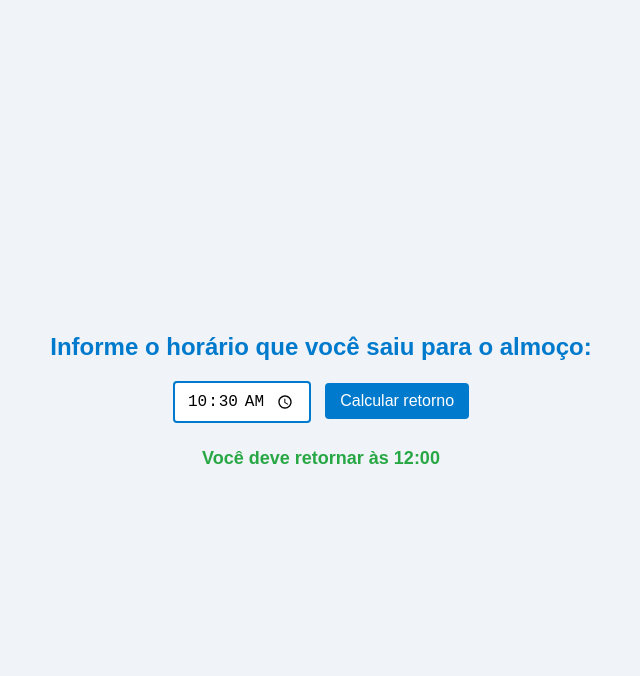
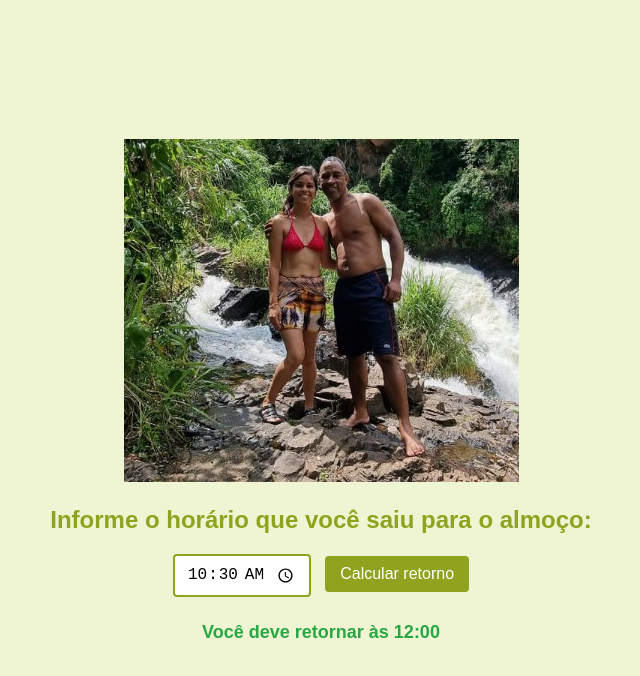
Before and after one commit to Lucas-mtc/calculadora_almoco, a plain HTML site: page index.html in a window 1280 px wide. Both pictures are taken after typing "10:30" into the empty fields and a click on the button "Calcular retorno". Shown: the whole page, without its empty margins (319-959 px from the left). Drawn offline with Linux system fonts and the light colour scheme.

Commit message:
Add files via upload

```diff
--- a/index.html
+++ b/index.html
@@ -2,62 +2,13 @@
 <html lang="pt-BR">
   <head>
     <meta charset="UTF-8" />
+    <link rel="stylesheet" href="style.css" />
+    <script src="script.js"></script>
     <title>Calculadora de Retorno do Almoço</title>
-    <style>
-      body {
-        font-family: Arial, sans-serif;
-        background: #f0f4f8;
-        display: flex;
-        flex-direction: column;
-        align-items: center;
-        justify-content: center;
-        height: 100vh;
-        margin: 0;
-        color: #333;
-      }
-
-      h2 {
-        margin-bottom: 20px;
-        color: #007acc;
-      }
-
-      input[type="time"] {
-        padding: 8px 12px;
-        font-size: 16px;
-        border: 2px solid #007acc;
-        border-radius: 4px;
-        outline: none;
-        transition: border-color 0.3s;
-      }
-
-      input[type="time"]:focus {
-        border-color: #005f99;
-      }
-
-      button {
-        margin-left: 10px;
-        padding: 9px 15px;
-        font-size: 16px;
-        background-color: #007acc;
-        border: none;
-        color: white;
-        border-radius: 4px;
-        cursor: pointer;
-        transition: background-color 0.3s;
-      }
-
-      button:hover {
-        background-color: #005f99;
-      }
-
-      #resultado {
-        margin-top: 25px;
-        font-weight: bold;
-        font-size: 18px;
-        color: #28a745;
-      }
-    </style>
   </head>
+  <div class="imagem_j_v">
+    <img src="imagem_j_v.jpg" alt="Valmir e Joyce" />
+  </div>
   <body>
     <h2>Informe o horário que você saiu para o almoço:</h2>
     <div>
@@ -66,31 +17,5 @@
     </div>
 
     <p id="resultado"></p>
-
-    <script>
-      function calcularRetorno() {
-        const input = document.getElementById("horaSaida").value;
-        if (!input) {
-          alert("Por favor, informe o horário de saída.");
-          return;
-        }
-
-        const [horas, minutos] = input.split(":").map(Number);
-        let totalMinutos = horas * 60 + minutos;
-        totalMinutos += 90;
-        totalMinutos = totalMinutos % (24 * 60);
-
-        const horasRetorno = Math.floor(totalMinutos / 60);
-        const minutosRetorno = totalMinutos % 60;
-
-        const retornoFormatado = `${String(horasRetorno).padStart(
-          2,
-          "0"
-        )}:${String(minutosRetorno).padStart(2, "0")}`;
-        document.getElementById(
-          "resultado"
-        ).textContent = `Você deve retornar às ${retornoFormatado}`;
-      }
-    </script>
   </body>
 </html>
--- /dev/null
+++ b/script.js
@@ -0,0 +1,22 @@
+function calcularRetorno() {
+  const input = document.getElementById("horaSaida").value;
+  if (!input) {
+    alert("Por favor, informe o horário de saída.");
+    return;
+  }
+
+  const [horas, minutos] = input.split(":").map(Number);
+  let totalMinutos = horas * 60 + minutos;
+  totalMinutos += 90;
+  totalMinutos = totalMinutos % (24 * 60);
+
+  const horasRetorno = Math.floor(totalMinutos / 60);
+  const minutosRetorno = totalMinutos % 60;
+
+  const retornoFormatado = `${String(horasRetorno).padStart(2, "0")}:${String(
+    minutosRetorno
+  ).padStart(2, "0")}`;
+  document.getElementById(
+    "resultado"
+  ).textContent = `Você deve retornar às ${retornoFormatado}`;
+}
--- /dev/null
+++ b/style.css
@@ -0,0 +1,52 @@
+      body {
+        font-family: Arial, sans-serif;
+        display: flex;
+        flex-direction: column;
+        align-items: center;
+        justify-content: center;
+        height: 100vh;
+        margin: 0;
+        color: #333;
+        background-color: #EFF5D2;
+      }
+
+      h2 {
+        margin-bottom: 20px;
+        color: #8FA31E;
+      }
+
+      input[type="time"] {
+        padding: 8px 12px;
+        font-size: 16px;
+        border: 2px solid #8FA31E;
+        border-radius: 4px;
+        outline: none;
+        transition: border-color 0.3s;
+      }
+
+      input[type="time"]:focus {
+        border-color: #8FA31E;
+      }
+
+      button {
+        margin-left: 10px;
+        padding: 9px 15px;
+        font-size: 16px;
+        background-color: #8FA31E;
+        border: none;
+        color: white;
+        border-radius: 4px;
+        cursor: pointer;
+        transition: background-color 0.3s;
+      }
+
+      button:hover {
+        background-color: #556B2F;
+      }
+
+      #resultado {
+        margin-top: 25px;
+        font-weight: bold;
+        font-size: 18px;
+        color: #28a745;
+      }
```
Also changed, not shown: imagem_j_v.jpg (added), v_e_j.jpg (added).
